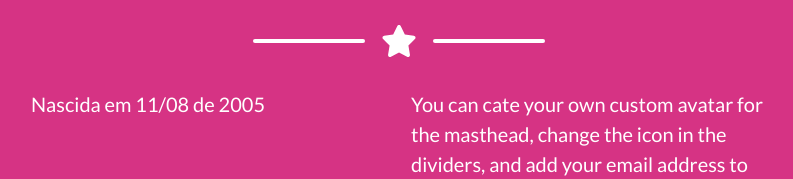
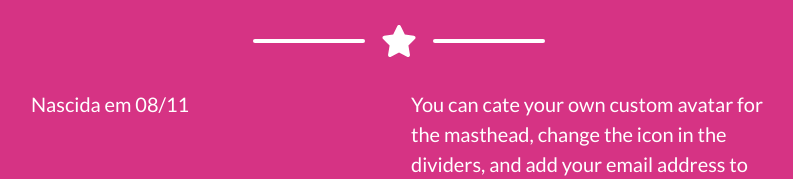
Before and after one commit to anaju68/port, a plain HTML site: page index.html in a window 1280 px wide. Shown: the part 1991-2170 px from the top of the page, without its empty margins (241-1034 px from the left). Drawn offline with nearby package versions, Linux system fonts and the light colour scheme.

Commit message:
Add files via upload

```diff
--- a/index.html
+++ b/index.html
@@ -134,7 +134,7 @@
                 </div>
                 <!-- About Section Content-->
                 <div class="row">
-                    <div class="col-lg-4 ms-auto"><p class="lead">Nascida em 11/08 de 2005</p></div>
+                    <div class="col-lg-4 ms-auto"><p class="lead">Nascida em 08/11</p></div>
                     <div class="col-lg-4 me-auto"><p class="lead">You can cate your own custom avatar for the masthead, change the icon in the dividers, and add your email address to the contact form to make it fully functional!</p></div>
                 </div>
                 <!-- About Section Button-->
@@ -439,3 +439,223 @@
         <script src="https://cdn.startbootstrap.com/sb-forms-latest.js"></script>
     </body>
 </html>
+
+
+
+
+
+
+
+
+
+
+
+
+
+
+
+
+
+
+
+
+
+
+
+
+
+
+
+
+
+
+
+
+
+
+
+
+
+
+
+
+
+
+
+
+
+
+
+
+
+
+
+
+
+
+
+
+
+
+
+
+
+
+
+
+
+
+
+
+
+
+
+
+
+
+
+
+
+
+
+
+
+
+
+
+
+
+
+
+
+
+
+
+
+
+
+
+
+
+
+
+
+
+
+
+
+
+
+
+
+
+
+
+
+
+
+
+
+
+
+
+
+
+
+
+
+
+
+
+
+
+
+
+
+
+
+
+
+
+
+
+
+
+
+
+
+
+
+
+
+
+
+
+
+
+
+
+
+
+
+
+
+
+
+
+
+
+
+
+
+
+
+
+
+
+
+
+
+
+
+
+
+
+
+
+
+
+
+
+
+
+
+
+
+
+
+
+
+
+
+
+
+
+
+
+
+
+
+
+
+
+
+
+
+
+
+
+
+
+
+<!-- * *                               bir hata yaptım                              * *-->
```
